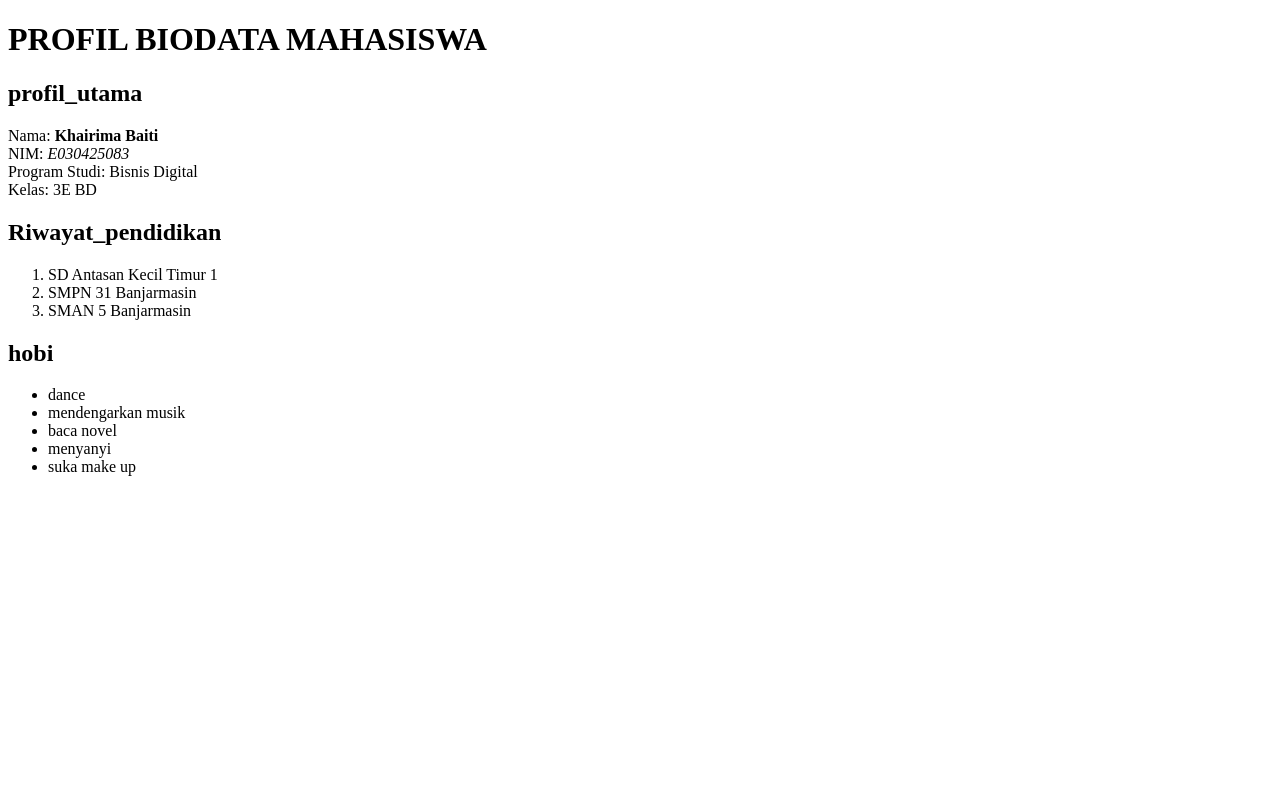
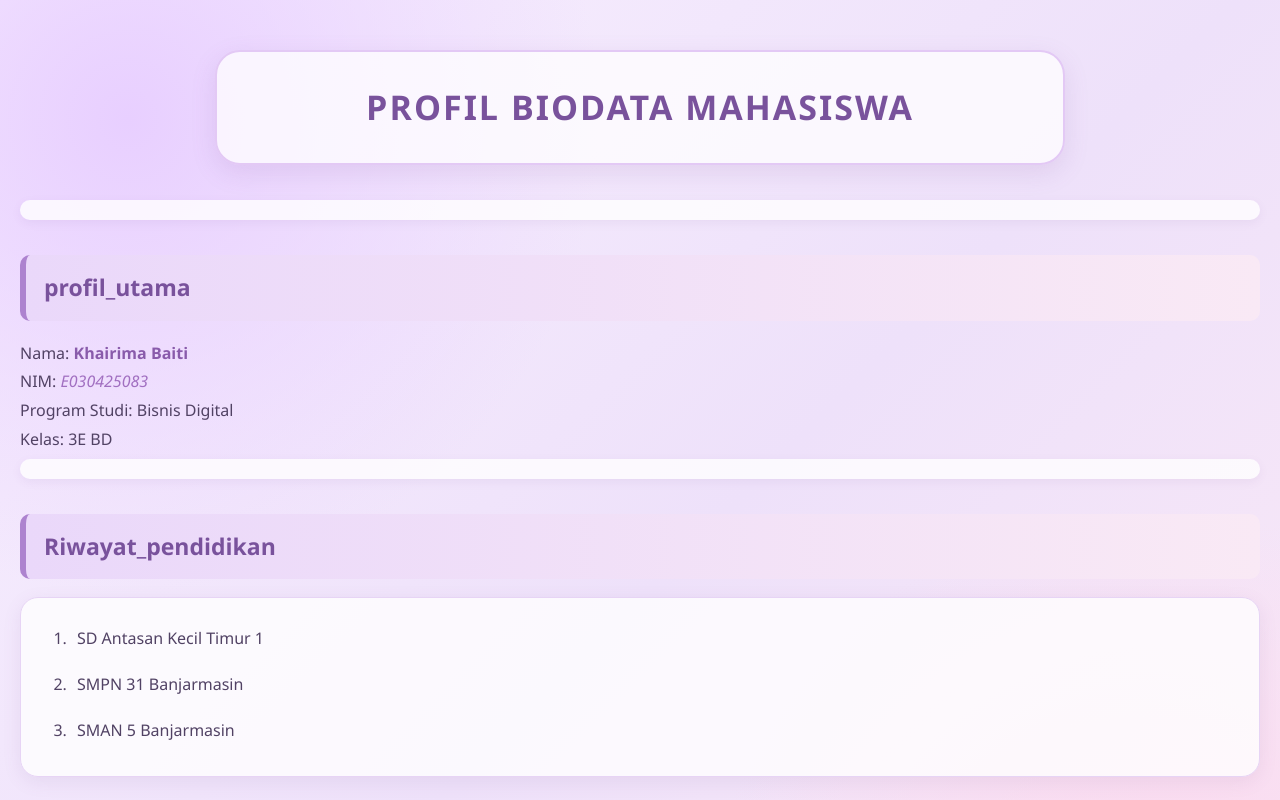
Before and after one commit to khairimabaiti17-hub/pemogramanweb, a plain HTML site: page biodata.html in a window 1280 px wide. Shown: the top 800 px of the page. Drawn offline with Linux system fonts and the light colour scheme.

Commit message:
biodata-css

```diff
--- /dev/null
+++ b/biodata.css
@@ -0,0 +1,117 @@
+/* ===== BACKGROUND  ===== */
+* {
+    box-sizing: border-box;
+}
+
+body {
+    font-family: 'Segoe UI', sans-serif;
+    margin: 0;
+    padding: 50px 20px;
+    color: #514264;
+    line-height: 1.8;
+
+    background:
+        radial-gradient(circle at 10% 10%, #e8cfff 0, transparent 30%),
+        radial-gradient(circle at 90% 80%, #fbd7ed 0, transparent 30%),
+        linear-gradient(135deg, #f8f0ff, #eee1fa, #fceaf5);
+
+    min-height: 100vh;
+}
+
+/* ===== JUDUL UTAMA ===== */
+h1 {
+    text-align: center;
+    color: #79529c;
+    font-size: 34px;
+    letter-spacing: 2px;
+    margin: 0 auto 35px;
+    padding: 25px;
+    max-width: 850px;
+
+    background: rgba(255,255,255,0.75);
+    border: 2px solid #e3c9f5;
+    border-radius: 25px;
+    box-shadow: 0 8px 25px rgba(139, 91, 170, 0.15);
+}
+
+/* ===== SUBJUDUL ===== */
+h2 {
+    color: #79529c;
+    font-size: 23px;
+    margin-top: 35px;
+    margin-bottom: 18px;
+    padding: 12px 18px;
+
+    background: linear-gradient(90deg, #ead8fa, #f9e9f5);
+    border-left: 6px solid #ad83cf;
+    border-radius: 10px;
+}
+
+/* ===== PROFIL BIODATA ===== */
+p {
+    background: rgba(255,255,255,0.8);
+    padding: 10px 18px;
+    margin: 5px 0;
+    border-radius: 10px;
+    box-shadow: 0 3px 10px rgba(130, 90, 150, 0.08);
+}
+
+/* ===== LIST PENDIDIKAN ===== */
+ol {
+    background: rgba(255,255,255,0.8);
+    padding: 20px 20px 20px 50px;
+    border-radius: 18px;
+    border: 1px solid #e7d4f5;
+    box-shadow: 0 5px 18px rgba(130, 90, 150, 0.1);
+}
+
+ol li {
+    padding: 6px;
+    margin-bottom: 5px;
+}
+
+/* ===== LIST HOBI ===== */
+ul {
+    background: rgba(255,255,255,0.8);
+    padding: 20px 20px 20px 50px;
+    border-radius: 18px;
+    border: 1px solid #e7d4f5;
+    box-shadow: 0 5px 18px rgba(130, 90, 150, 0.1);
+}
+
+ul li {
+    padding: 5px;
+    transition: 0.3s;
+}
+
+ul li:hover,
+ol li:hover {
+    color: #a05fc3;
+    transform: translateX(7px);
+}
+
+/* ===== TEKS TEBAL ===== */
+strong, b {
+    color: #895bab;
+}
+
+/* ===== TEKS MIRING ===== */
+i, em {
+    color: #a16fc1;
+}
+
+/* ===== RESPONSIVE ===== */
+@media (max-width: 600px) {
+    body {
+        padding: 25px 15px;
+    }
+
+    h1 {
+        font-size: 24px;
+        padding: 18px;
+    }
+
+    h2 {
+        font-size: 20px;
+    }
+}
--- a/biodata.html
+++ b/biodata.html
@@ -4,6 +4,7 @@
     <meta charset="UTF-8">
     <meta name="viewport" content="width=device-width, initial-scale=1.0">
     <title>Document</title>
+    <link rel="stylesheet" href="biodata.css">
 </head>
 <body>
     <h1>PROFIL BIODATA MAHASISWA</h1>
```
Also changed, not shown: tentang.html (added).
